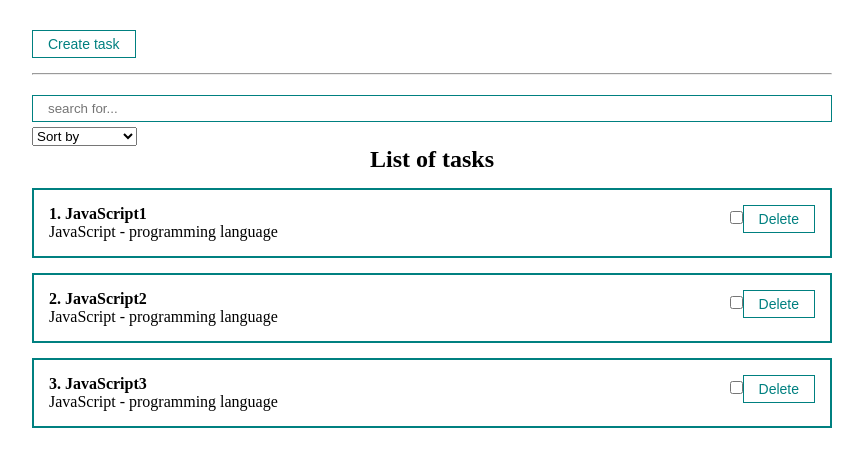
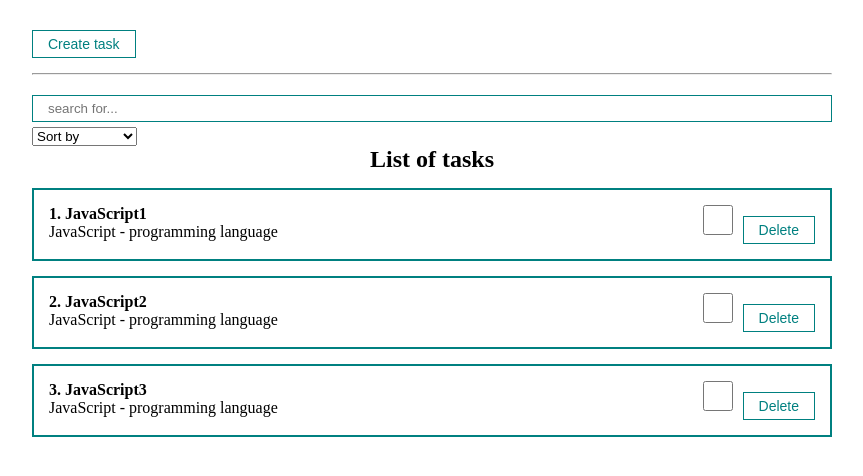
Before and after one commit to Nastiona-Slastiona/TasksList, a React (Create React App) app: page / in a window 1280 px wide. Shown: the top 476 px of the page, without its empty margins (208-1071 px from the left). Built offline with nearby package versions, Linux system fonts and the light colour scheme.

Commit message:
Added checkbox input

```diff
--- a/src/components/UI/input/StyledInput.module.css
+++ b/src/components/UI/input/StyledInput.module.css
@@ -4,3 +4,8 @@
   margin: 5px 0;
   border: 1px solid teal;
 }
+.styledInputCheckbox {
+  width: 30px;
+  height: 30px;
+  margin: 0 10px;
+}
--- a/src/components/UI/input/StyledInputCheckbox.jsx
+++ b/src/components/UI/input/StyledInputCheckbox.jsx
@@ -0,0 +1,23 @@
+import React from "react";
+import classes from './StyledInput.module.css';
+import { useDispatch } from "react-redux";
+import { taskToggled } from "../../../features/tasks/tasksSlice";
+
+const StyledInputCheckbox = (props) => {
+    const dispatch = useDispatch();
+
+    const toggle = (event) => {
+        const checkbox = document.getElementsByClassName(classes.styledInputCheckbox);
+        alert(checkbox.checked);
+        checkbox.checked = !checkbox.checked;
+        event.preventDefault();
+        dispatch(
+          taskToggled(props)
+    )};
+
+    return (
+        <input type="checkbox" className={classes.styledInputCheckbox}/>
+    );
+};
+
+export default StyledInputCheckbox;
--- a/src/components/tasks/TaskItem.jsx
+++ b/src/components/tasks/TaskItem.jsx
@@ -2,6 +2,7 @@ import React from "react";
 import StyledButton from "../UI/button/StyledButton";
 import { useDispatch } from "react-redux";
 import { taskRemoved } from "../../features/tasks/tasksSlice";
+import StyledInputCheckbox from "../UI/input/StyledInputCheckbox";
 
 const TaskItem = (props) => {
   const dispatch = useDispatch();
@@ -20,8 +21,8 @@ const TaskItem = (props) => {
           {props.task.body}
         </div>
       </div>
-      <div className="task_button-list">
-        <input type="checkbox"/>
+      <div className="task__button-list">
+        <StyledInputCheckbox state={props}/>
         <StyledButton onClick={onDeleteClick}>Delete</StyledButton>
       </div>
 
--- a/src/features/tasks/tasksSlice.js
+++ b/src/features/tasks/tasksSlice.js
@@ -54,6 +54,6 @@ const tasksSlice = createSlice({
     }
 });
 
-export const { taskAdded, taskRemoved } = tasksSlice.actions;
+export const { taskAdded, taskRemoved, taskToggled } = tasksSlice.actions;
 
 export default tasksSlice.reducer;
```
